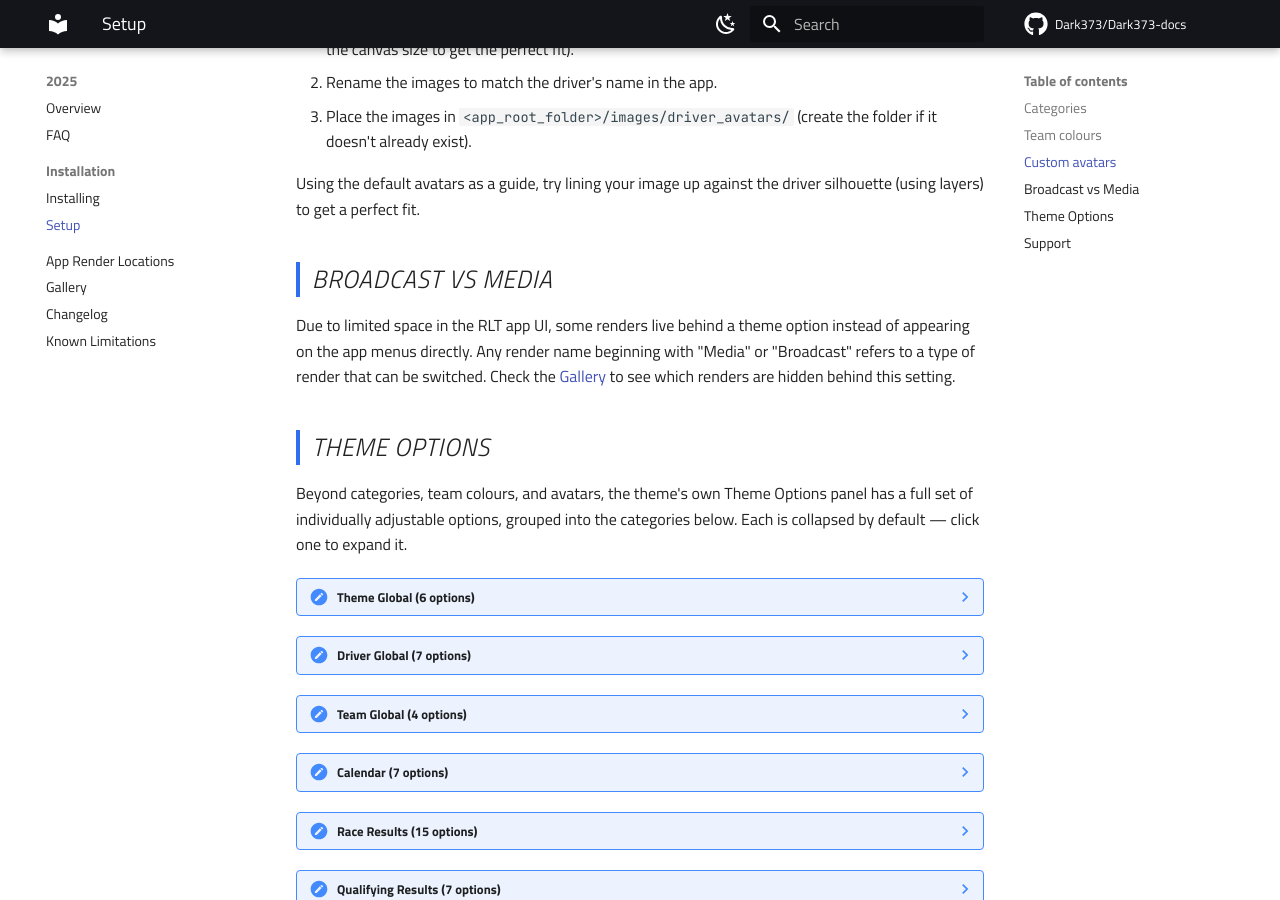
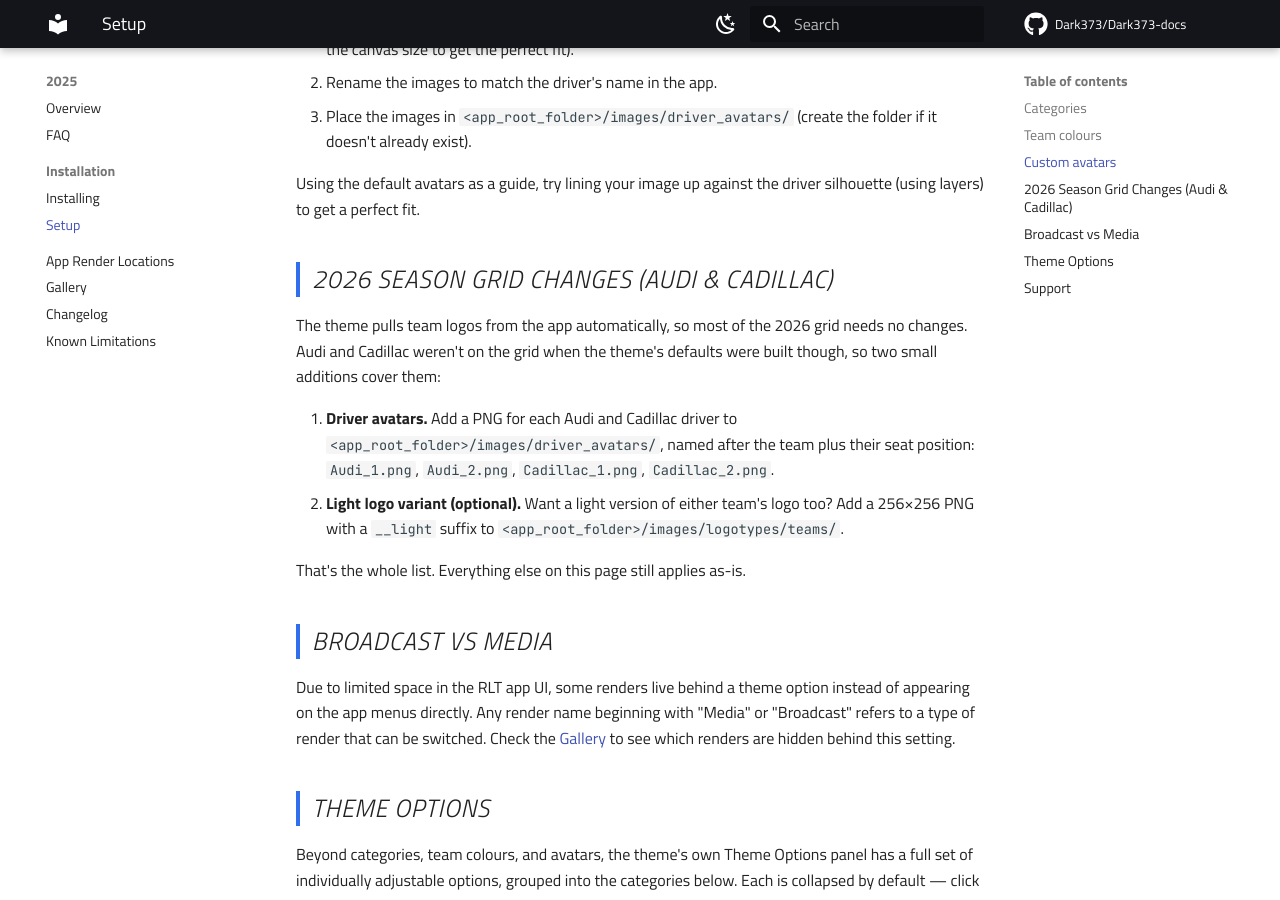
Before and after one commit to Dark373/Dark373-docs, an MkDocs documentation site: the page built from docs/f1-2025-theme/theme-options.md, in a window 1280 px wide and 900 px high, scrolled down 934 px. Built offline with MkDocs 1.6.1 and Material for MkDocs 9.7.7, drawn with Linux system fonts in a browser that asks for light colours; comment, search, counter and statistics services are not loaded.

Commit message:
Document adapting the 2025 theme for a 2026-season grid (Audi & Cadillac)
New section on the 2025 Setup page, right after Custom avatars: since the theme's logos pull from the app automatically, the only real 2026-grid gap is Audi/Cadillac driver avatars (weren't part of the roster when the theme's defaults were built) and, optionally, a light logo variant for either team.

Driver avatars: PNG named <TeamName>_<seat>.png (Audi_1.png, Cadillac_2.png, etc.) in <app_root_folder>/images/driver_avatars/. Light logo: optional 256x256 PNG with a __light suffix in <app_root_folder>/images/logotypes/teams/. Matches the path notation already established in the Custom avatars section directly above it.

Co-Authored-By: Claude Sonnet 5 <noreply@anthropic.com>

Claude-Session: https://claude.ai/code/session_01WEWdRkUQPkz2PnDqHzXaDT

```diff
--- a/docs/f1-2025-theme/theme-options.md
+++ b/docs/f1-2025-theme/theme-options.md
@@ -36,6 +36,23 @@ colours. Tertiary colours are used as font colours throughout the theme.
 
 Using the default avatars as a guide, try lining your image up against the
 driver silhouette (using layers) to get a perfect fit.
+
+## 2026 Season Grid Changes (Audi & Cadillac) {: .f1-heading }
+
+The theme pulls team logos from the app automatically, so most of the
+2026 grid needs no changes. Audi and Cadillac weren't on the grid when
+the theme's defaults were built though, so two small additions cover
+them:
+
+1. **Driver avatars.** Add a PNG for each Audi and Cadillac driver to
+   `<app_root_folder>/images/driver_avatars/`, named after the team plus
+   their seat position: `Audi_1.png`, `Audi_2.png`, `Cadillac_1.png`,
+   `Cadillac_2.png`.
+2. **Light logo variant (optional).** Want a light version of either
+   team's logo too? Add a 256×256 PNG with a `__light` suffix to
+   `<app_root_folder>/images/logotypes/teams/`.
+
+That's the whole list. Everything else on this page still applies as-is.
 
 ## Broadcast vs Media {: .f1-heading }
 
```
